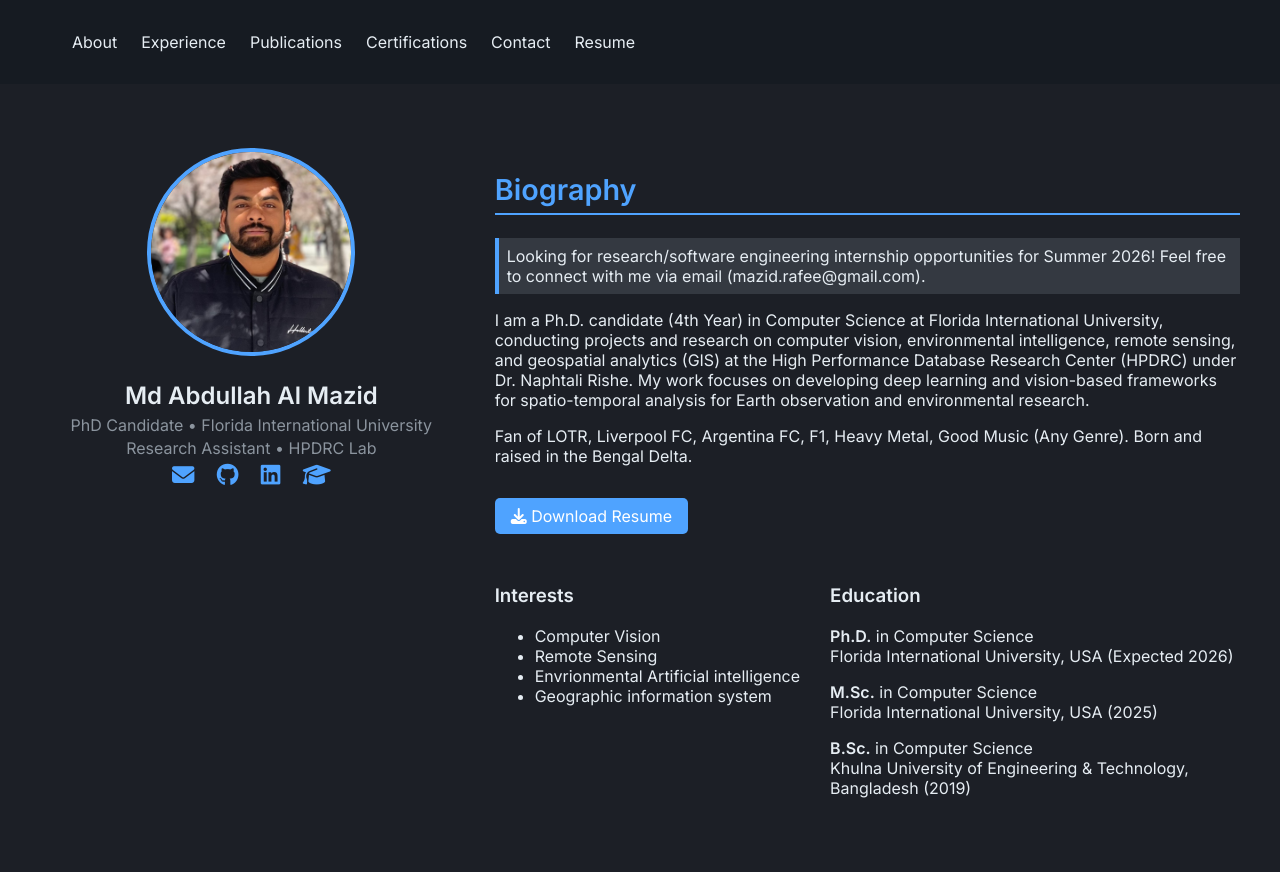
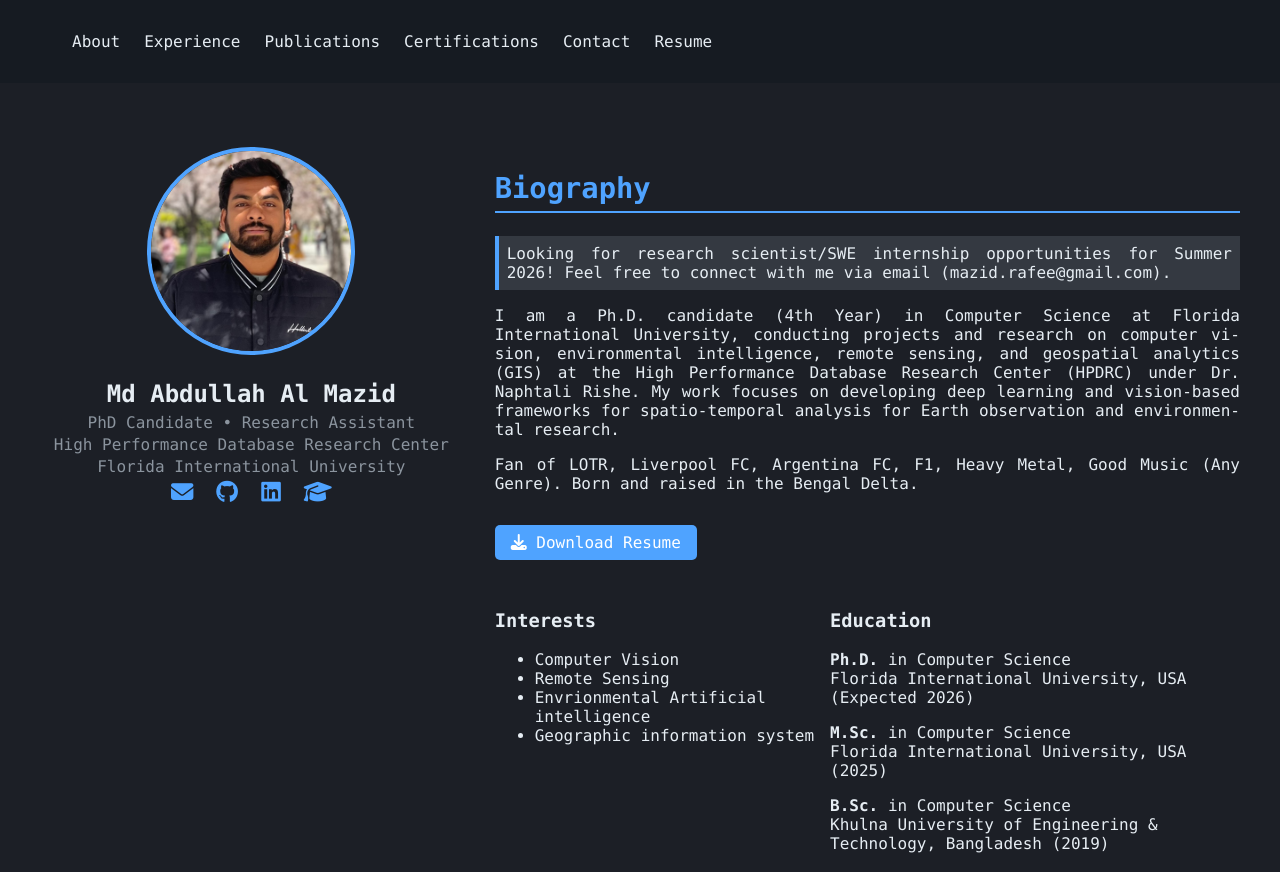
Before and after one commit to mazid-rafee/mazid-rafee.github.io, a plain HTML site: page index.html in a window 1280 px wide. Shown: the top 872 px of the page. Drawn offline with Linux system fonts and the light colour scheme.

Commit message:
Update text style and font

```diff
--- a/index.html
+++ b/index.html
@@ -30,8 +30,9 @@
     <div class="left">
       <img src="headshot.jpg" alt="Md Abdullah Al Mazid" class="profile-pic">
       <h1>Md Abdullah Al Mazid</h1>
-      <p class="subtitle">PhD Candidate • Florida International University</p>
-      <p class="subtitle2">Research Assistant • HPDRC Lab</p>
+      <p class="subtitle">PhD Candidate • Research Assistant</p>
+      <p class="subtitle2">High Performance Database Research Center</p>
+      <p class="subtitle2">Florida International University</p>
       <div class="icons">
         <a href="#contact"><i class="fa-solid fa-envelope"></i></a>
         <a href="https://github.com/mazid-rafee" target="_blank"><i class="fab fa-github"></i></a>
@@ -42,15 +43,15 @@
 
     <div class="right">
       <h2>Biography</h2>
-      <p class="highlight">Looking for research/software engineering internship opportunities for Summer 2026!
+      <p class="highlight text-justify">Looking for research scientist/SWE internship opportunities for Summer 2026!
         Feel free to connect with me via email (mazid.rafee@gmail.com).</p>
-      <p>
+      <p class="text-justify">
         I am a Ph.D. candidate (4th Year) in Computer Science at Florida International University, conducting projects and research on
         computer vision, environmental intelligence, remote sensing, and geospatial analytics (GIS) at
         the High Performance Database Research Center (HPDRC) under Dr. Naphtali Rishe. My work focuses on
         developing deep learning and vision-based frameworks for spatio-temporal analysis for Earth observation and environmental research.
       </p>
-      <p>
+      <p class="text-justify">
         Fan of LOTR, Liverpool FC, Argentina FC, F1, Heavy Metal, Good Music (Any Genre). Born and raised in the Bengal Delta.
       </p>
 
--- a/style.css
+++ b/style.css
@@ -7,7 +7,7 @@
 }
 body {
   margin: 0;
-  font-family: 'Inter', sans-serif;
+  font-family: Consolas, "Courier New", monospace;
   background: var(--bg);
   color: var(--fg);
   transition: background 0.3s, color 0.3s;
@@ -78,7 +78,7 @@ h1 {
 }
 .icons a {
   color: var(--accent);
-  margin: 0.4em;
+  margin: 0.3em;
   font-size: 1.4em;
   text-decoration: none;
 }
@@ -137,6 +137,13 @@ h2 {
 .col p {
   line-height: 1.5;
   color: var(--muted);
+
+}
+
+.text-justify {
+  text-align: justify;
+  text-justify: inter-word;
+  hyphens: auto;
 }
 
 footer {
```
